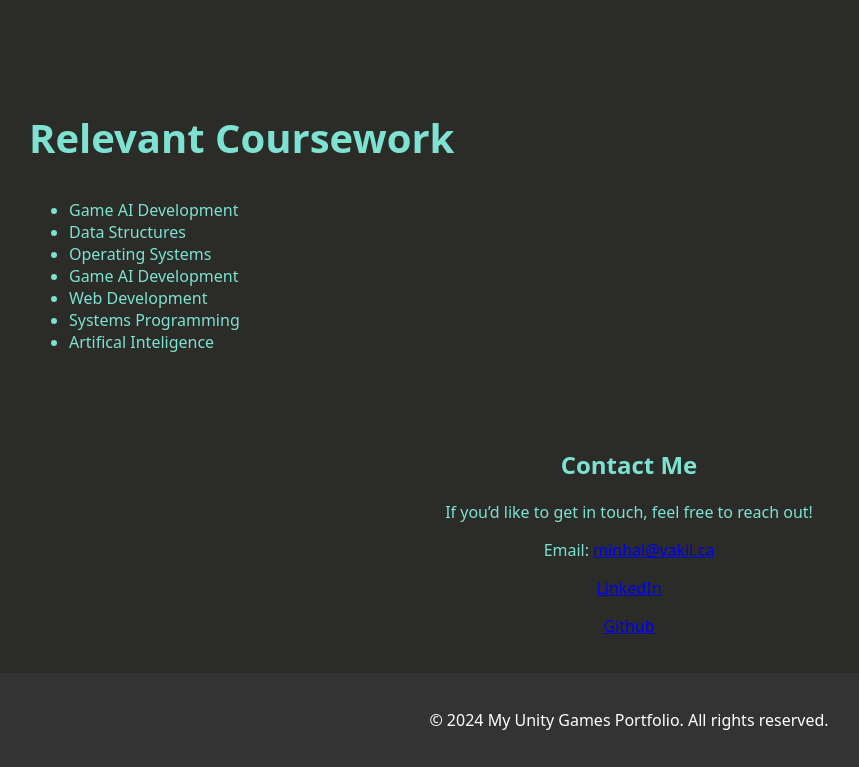
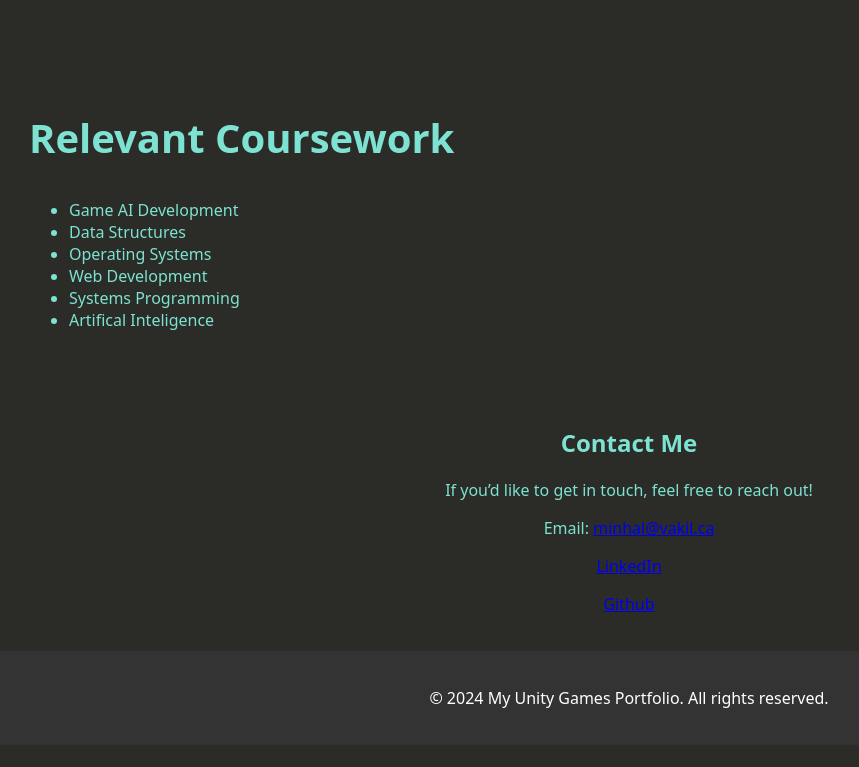
Before and after one commit to minhalvakil/minhalvakil.github.io, a plain HTML site: page index.html in a window 1280 px wide. Shown: the part 781-1548 px from the top of the page, without its empty margins (11-870 px from the left). After the commit the page ends 1526 px from the top, so only its background shows below. Drawn offline with Linux system fonts and the light colour scheme.

Commit message:
removed multiple Game AI Development

```diff
--- a/index.html
+++ b/index.html
@@ -55,7 +55,6 @@
             <li>Game AI Development</li>
             <li>Data Structures</li>
             <li>Operating Systems</li>
-            <li>Game AI Development</li>
             <li>Web Development</li>
             <li>Systems Programming</li>
             <li>Artifical Inteligence</li>
```
